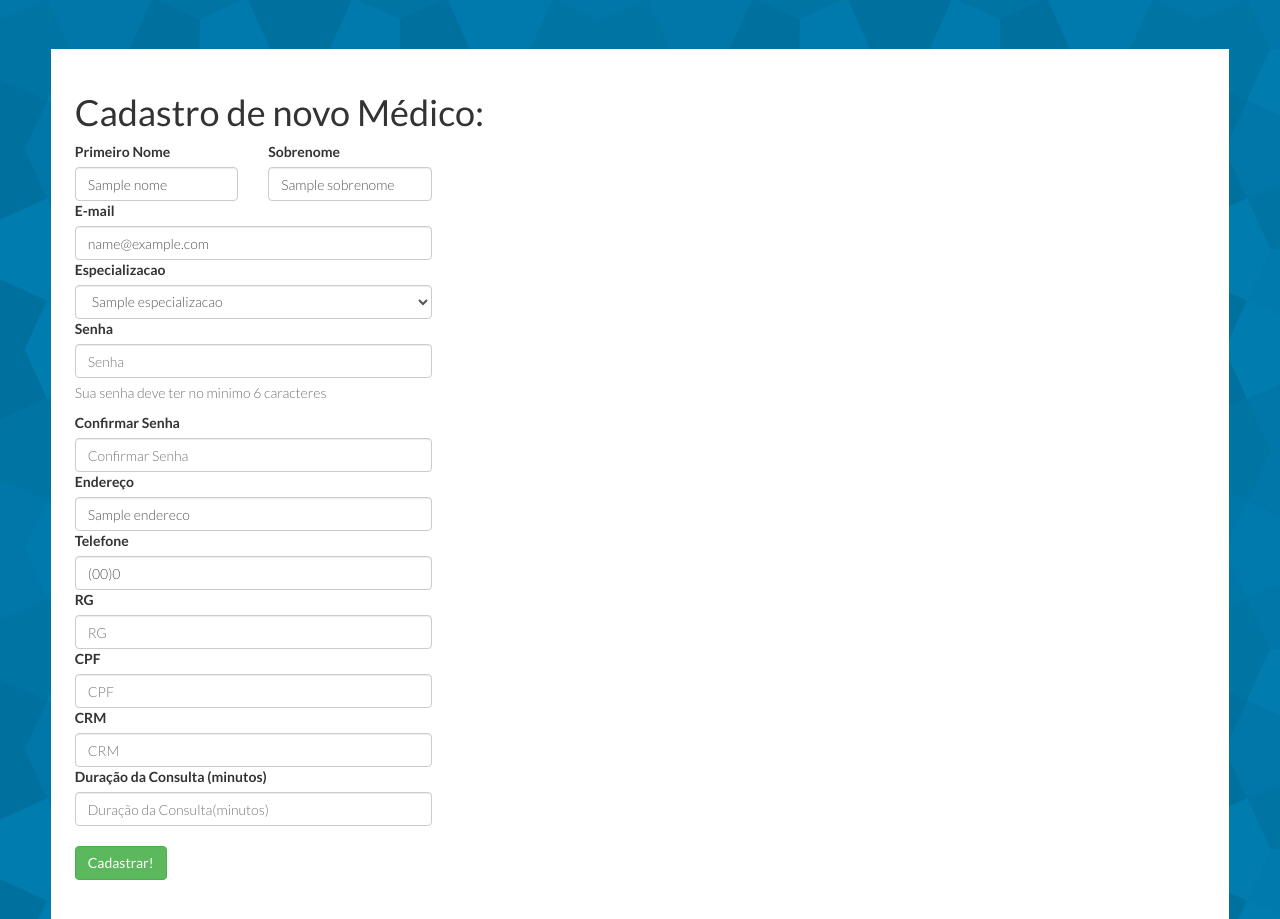
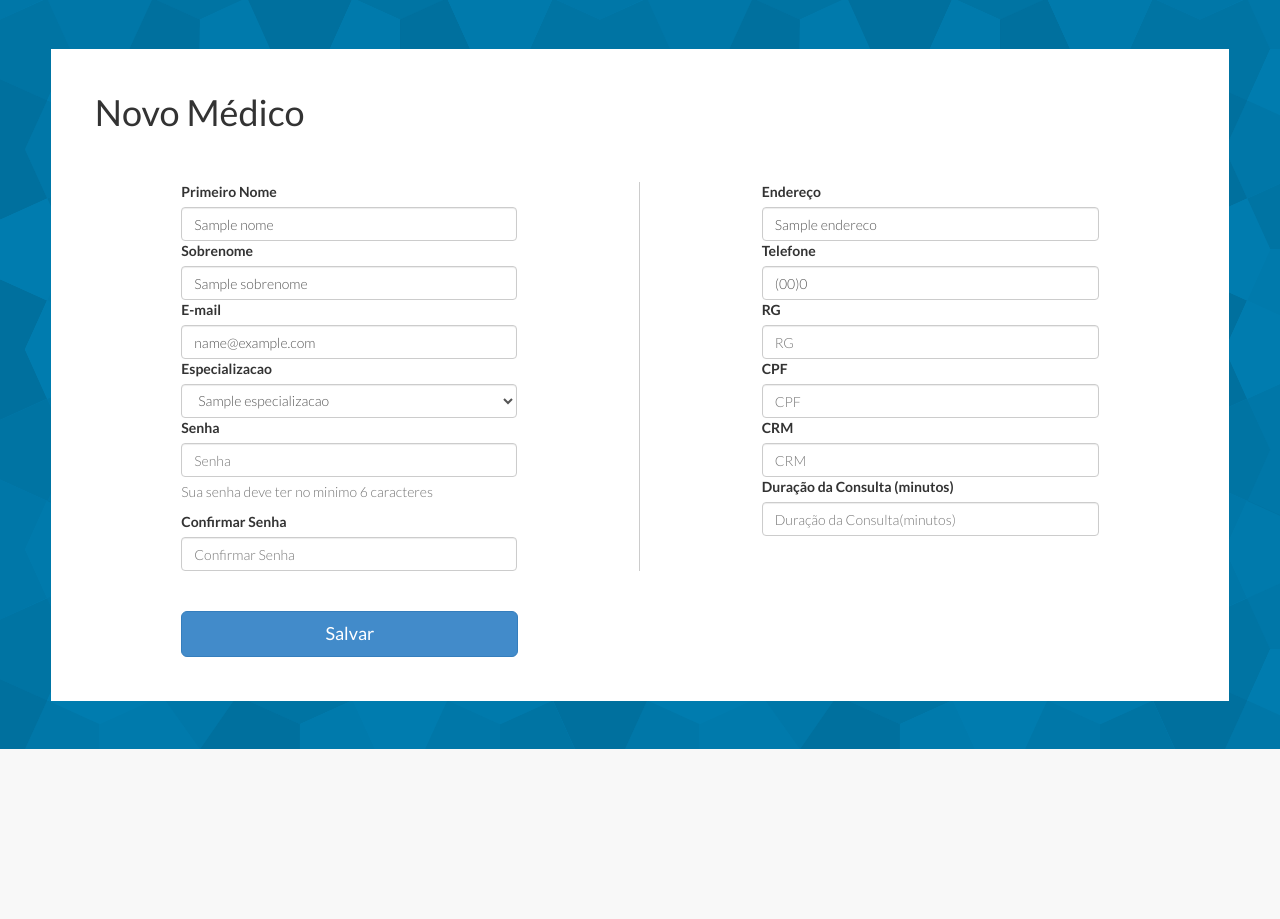
Before and after one commit to paulomoreno/DAS, a Django app: template templates/main/medico/cadastro.html in a window 1280 px wide. Shown: the part 51-970 px from the top of the page. After the commit the page ends 800 px from the top, so only its background shows below. Run offline with Django 3.2, Linux system fonts and the light colour scheme; tables that the repository leaves empty hold one stand-in row (values such as "Sample post"); the template is opened without the code that fills it: values that come from a table or form of the project are taken from there, most other values are stand-ins (such as "Sample title", 1, 10 or a date in 2020); some libraries are stand-ins or nearby versions.

Commit message:
Update do template de novo medico, e alteracao no header de nova secretaria

```diff
--- a/static/css/style.css
+++ b/static/css/style.css
@@ -123,3 +123,8 @@ background-image: linear-gradient(to bottom, #EDF7F5 0%, #75EBAC 100%);
 .linha_direita{
 	border-right: 1px solid #cccccc;
 }
+
+.header_registro{
+	padding-left: 20px;
+	padding-bottom: 40px;
+}
--- a/templates/main/medico/cadastro.html
+++ b/templates/main/medico/cadastro.html
@@ -19,126 +19,116 @@
 {% endblock %}
 
 {% block conteudo %}
-<h1>Cadastro de novo Médico:</h1>
+<h1 class="header_registro">Novo Médico</h1>
+
 <form role="form" action="{% url 'registrar_medico' %}" method="post">
   {% csrf_token %}
-  <div class="row">
-  	<div class="form-group">
-		<div class="col-md-2" >
+
+
+    <div class="row form_registro">
+
+
+        <div class="col-md-6 linha_direita">
+
+            <div class="col-md-2">
+            </div>
+
+              <div class="col-md-8">
+
                     <label for="firstNameInput">Primeiro Nome</label>
                     <input type="text" class="form-control" id="firstNameInput" placeholder="Primeiro Nome" name="nome" value="{{ nome }}">
-	 	</div>
-	  	<div class="col-md-2">
+
                     <label for="lastName"> Sobrenome</label>
                     <input type="text" class="form-control" id="lastNameInput" placeholder="Sobrenome" name="sobrenome" value="{{ sobrenome }}">
-		</div>
-  	</div>
-  </div>
 
-  <div class="row">
- 	 <div class="form-group">
- 		<div class ="col-md-4">
+
                     <label for="emailInput">E-mail</label>
                       <input type="email" class="form-control" id="emailInput" placeholder="E-mail" name="email" value="{{ email }}">
- 		</div>
- 	 </div>
-  </div>
 
-  <div class="row">
-   <div class="form-group">
-    <div class ="col-md-4">
+
+
                     <label for="espec">Especializacao</label>
                     <select id="espec" class="form-control" name="especializacao">
                       {% for e in especializacoes %}
                         <option value="{{ e.id }}" {% if e.id == especializacao %}selected{% endif %}>{{ e.nome }}</option>
                       {% endfor %}
                     </select>
-    </div>
-   </div>
-  </div>
 
-  <div class="row">
-  	<div class="form-group">
- 		<div class ="col-md-4">
+
                     <label for="userPassword">Senha</label>
                     <input type="password" class="form-control"id="passwordInput" placeholder="Senha" name="senha">
                      <p class="help-block">Sua senha deve ter no minimo 6 caracteres</p>
- 		</div>
-  	</div>
-  </div>
 
-  <div class="row">
-    <div class="form-group">
-    <div class ="col-md-4">
                     <label for="userPassword">Confirmar Senha</label>
                     <input type="password" class="form-control"id="passwordInput" placeholder="Confirmar Senha" name="confirmar_senha">
+
             </div>
-    </div>
-  </div>
-
-  <div class="row">
-    <div class="form-group">
-    <div class ="col-md-4">
-        <label for="userPassword">Endereço</label>
-        <input type="text" class="form-control"id="" placeholder="Endereço" name="endereco" value="{{ endereco }}">
-    </div>
-    </div>
+            <div class="col-md-2">
             </div>
 
 
-  <div class="row">
-    <div class="form-group">
-    <div class ="col-md-4">
+          </div>
+
+           <div class="col-md-6">
+
+            <div class="col-md-2">
+            </div>
+
+              <div class="col-md-8">
+
+
+                    <label for="userPassword">Endereço</label>
+                    <input type="text" class="form-control"id="" placeholder="Endereço" name="endereco" value="{{ endereco }}">
+
                     <label for="userPassword">Telefone</label>
                     <input type="text" class="form-control telefone"id="" placeholder="Telefone" name="telefone" value="{{ telefone }}">
+
+                    <label for="userPassword">RG</label>
+                    <input type="text" class="form-control rg"id="" placeholder="RG" name="rg" value="{{ rg }}">
+
+                    <label for="userPassword">CPF</label>
+                    <input type="text" class="form-control cpf"id="" placeholder="CPF" name="cpf" value="{{ cpf }}">
+
+                    <label for="userPassword">CRM</label>
+                    <input type="text" class="form-control crm"id="" placeholder="CRM" name="crm" value="{{ crm }}">
+
+                    <label for="userPassword">Duração da Consulta (minutos)</label>
+                    <input type="text" class="form-control duracao"id="" placeholder="Duração da Consulta(minutos)" name="duracao_consulta" value="{{ duracao_consulta }}">
+
             </div>
+            <div class="col-md-2">
             </div>
+
+        </div>
+
     </div>
 
 
+
+
     <div class="row">
-    <div class="form-group">
-    <div class ="col-md-4">
-        <label for="userPassword">RG</label>
-        <input type="text" class="form-control rg"id="" placeholder="RG" name="rg" value="{{ rg }}">
+
+        <div class="col-md-6">
+
+          <div class="col-md-2">
           </div>
+
+          <div class="col-md-8">
+                          &nbsp;
+
+            <button class="btn btn-lg btn-primary btn-block" type="submit" style="margin-top: 20px; margin-bottom:20px">Salvar</button>
           </div>
+
+          <div class="col-md-2">
+          </div>
+
+        </div>
+
+        <div class="col-md-6">
         </div>
 
 
-  <div class="row">
-    <div class="form-group">
-    <div class ="col-md-4">
-        <label for="userPassword">CPF</label>
-        <input type="text" class="form-control cpf"id="" placeholder="CPF" name="cpf" value="{{ cpf }}">
-    </div>
-    </div>
     </div>
 
-  <div class="row">
-    <div class="form-group">
-    <div class ="col-md-4">
-        <label for="userPassword">CRM</label>
-        <input type="text" class="form-control crm"id="" placeholder="CRM" name="crm" value="{{ crm }}">
-    </div>
-    </div>
-  </div>
-
-  <div class="row">
-    <div class="form-group">
-    <div class ="col-md-4">
-        <label for="userPassword">Duração da Consulta (minutos)</label>
-        <input type="text" class="form-control duracao"id="" placeholder="Duração da Consulta(minutos)" name="duracao_consulta" value="{{ duracao_consulta }}">
-    </div>
-    </div>
-  </div>
-  &nbsp;
-  <div class="form-group">
-      <div class="row">
-        <div class="col-xs-2">
-          <button type="submit" class="btn btn-success"  >Cadastrar!</button>
-        </div>
-      </div>
-  </div>
 </form>
 {%  endblock %}
```
Also changed, not shown: templates/main/secretaria/cadastro.html (+2 -20 lines). Lines whose indentation alone changed are shown as unchanged.
